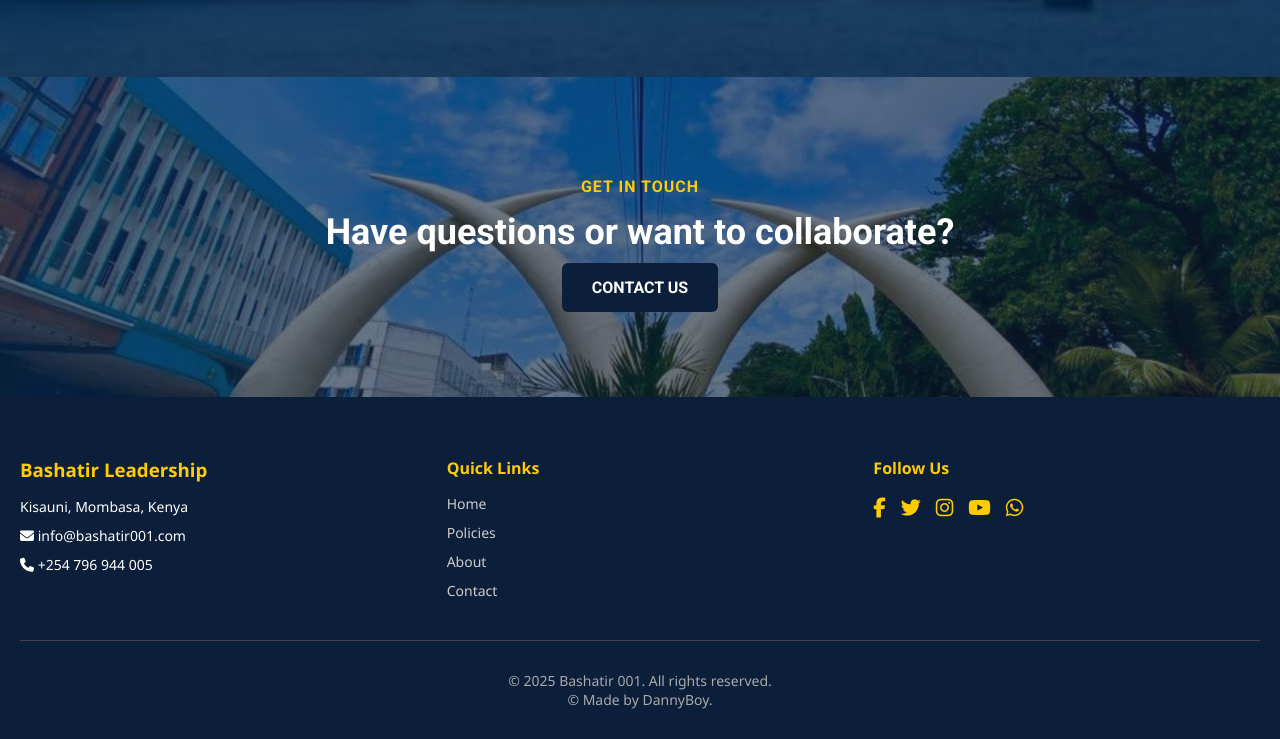
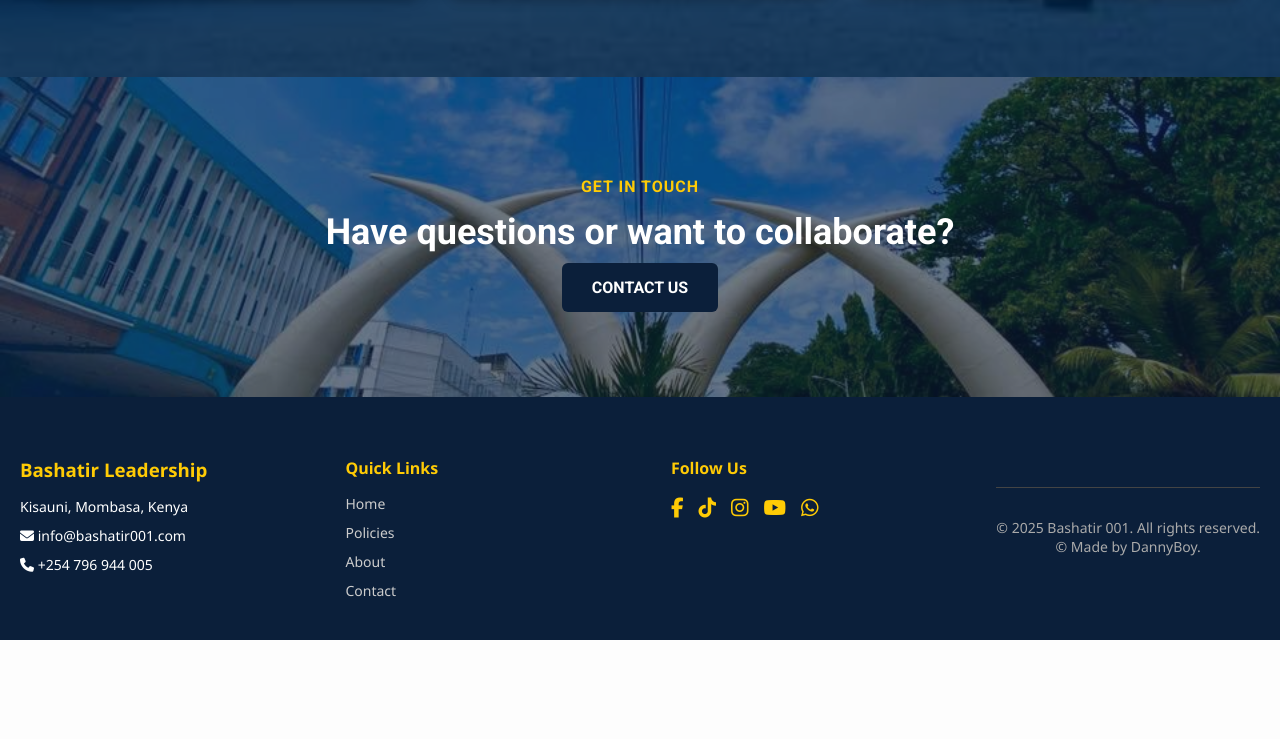
Before and after one commit to Danny-Ngure/Bashatir, a plain HTML site: page policies.html in a window 1280 px wide. Shown: the part 1283-2022 px from the top of the page. After the commit the page ends 1923 px from the top, so only its background shows below. Drawn offline with Linux system fonts and the light colour scheme.

Commit message:
Updated entire website content and pages

```diff
--- a/policies.html
+++ b/policies.html
@@ -1,3 +1,4 @@
+
 <!DOCTYPE html>
 <html lang="en">
 <head>
@@ -403,7 +404,7 @@
     <div class="cta-content">
       <h4>GET IN TOUCH</h4>
       <h2>Have questions or want to collaborate?</h2>
-      <a href="mailto:info@bashatirleadership.org" class="cta-button">CONTACT US</a>
+      <a href="contact.html" class="cta-button">CONTACT US</a>
     </div>
   </section>
 
@@ -432,18 +433,27 @@
       </div>
 
       <!-- Section: Social Icons -->
-      <div class="footer-column">
-        <h4>Follow Us</h4>
-        <div class="social-icons">
-            <a href="https://www.facebook.com/https://www.facebook.com/share/1AiHAmc7uP/?mibextid=wwXIfr" target="_blank" aria-label="Facebook"><i class="fab fa-facebook-f"></i></a>
-            <a href="https://www.twitter.com/https://www.tiktok.com/@hon.bashatir001?_t=ZM-8x7Z8nrR3Xa&_r=1" target="_blank" aria-label="Twitter"><i class="fab fa-twitter"></i></a>
-            <a href="https://www.instagram.com/https://www.instagram.com/mbarakbashatir_001?igsh=MWMwem94ZDFjb2g5Yw==" target="_blank" aria-label="Instagram"><i class="fab fa-instagram"></i></a>
-            <a href="https://www.youtube.com/https://www.tiktok.com/@hon.bashatir001?_t=ZM-8x7Z8nrR3Xa&_r=1" target="_blank" aria-label="YouTube"><i class="fab fa-youtube"></i></a>
-            <a href="https://wa.me/254796944005" target="_blank" aria-label="WhatsApp"><i class="fab fa-whatsapp"></i></a>
-          </div>
-
-      </div>
+   <!-- Section: Social Icons -->
+   <div class="footer-column">
+    <h4>Follow Us</h4>
+    <div class="social-icons">
+      <a href="https://www.facebook.com/share/1AiHAmc7uP/?mibextid=wwXIfr" target="_blank" aria-label="Facebook">
+        <i class="fab fa-facebook-f"></i>
+      </a>
+      <a href="https://www.tiktok.com/@hon.bashatir001?_t=ZM-8x7Z8nrR3Xa&_r=1" target="_blank" aria-label="TikTok">
+        <i class="fab fa-tiktok"></i>
+      </a>
+      <a href="https://www.instagram.com/mbarakbashatir_001?igsh=MWMwem94ZDFjb2g5Yw==" target="_blank" aria-label="Instagram">
+        <i class="fab fa-instagram"></i>
+      </a>
+      <a href="https://www.youtube.com/@bashatirtv" target="_blank" aria-label="YouTube">
+        <i class="fab fa-youtube"></i>
+      </a>
+      <a href="https://wa.me/254796944005" target="_blank" aria-label="WhatsApp">
+        <i class="fab fa-whatsapp"></i>
+      </a>
     </div>
+  </div>
 
     <div class="footer-bottom">
       <p>&copy; 2025 Bashatir 001. All rights reserved.</p>
```
Also changed, not shown: about.html (+19 -9 lines), contact.html (+17 -8 lines), index.html (+1 -1 lines).
